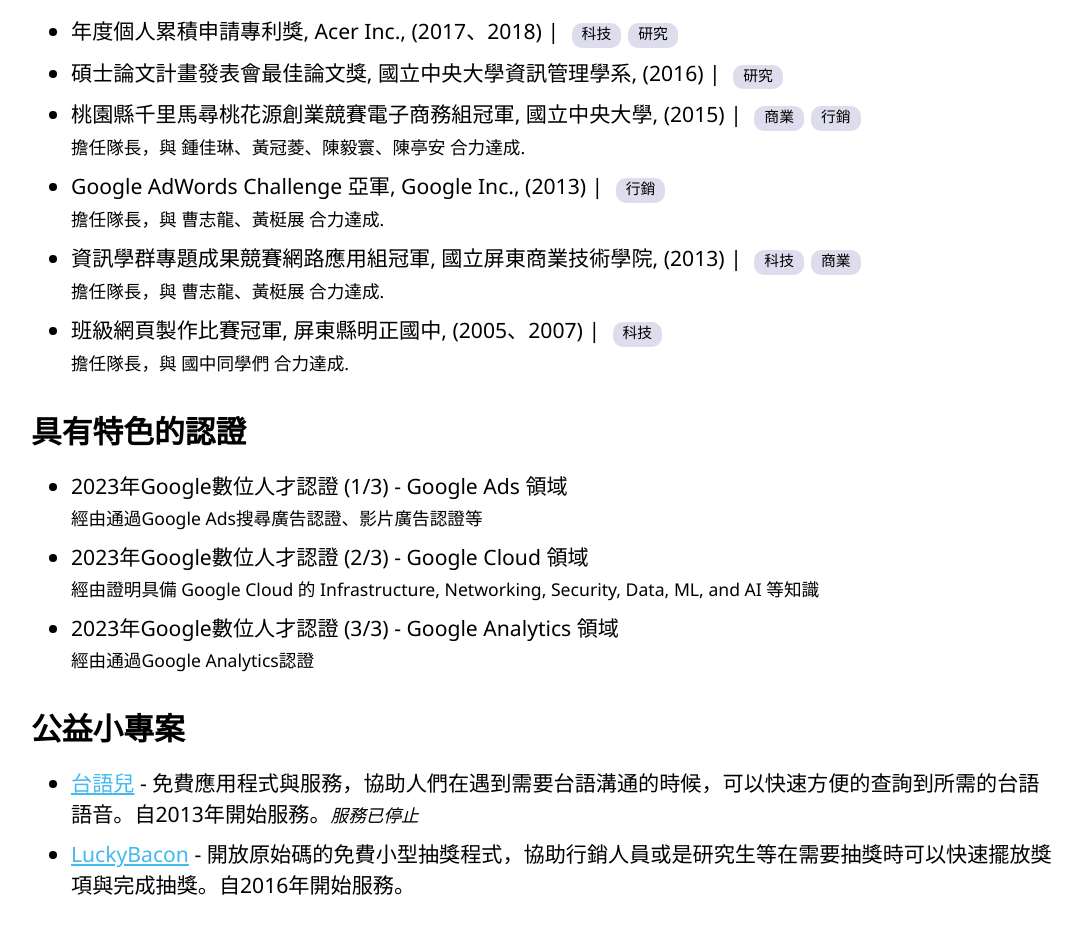
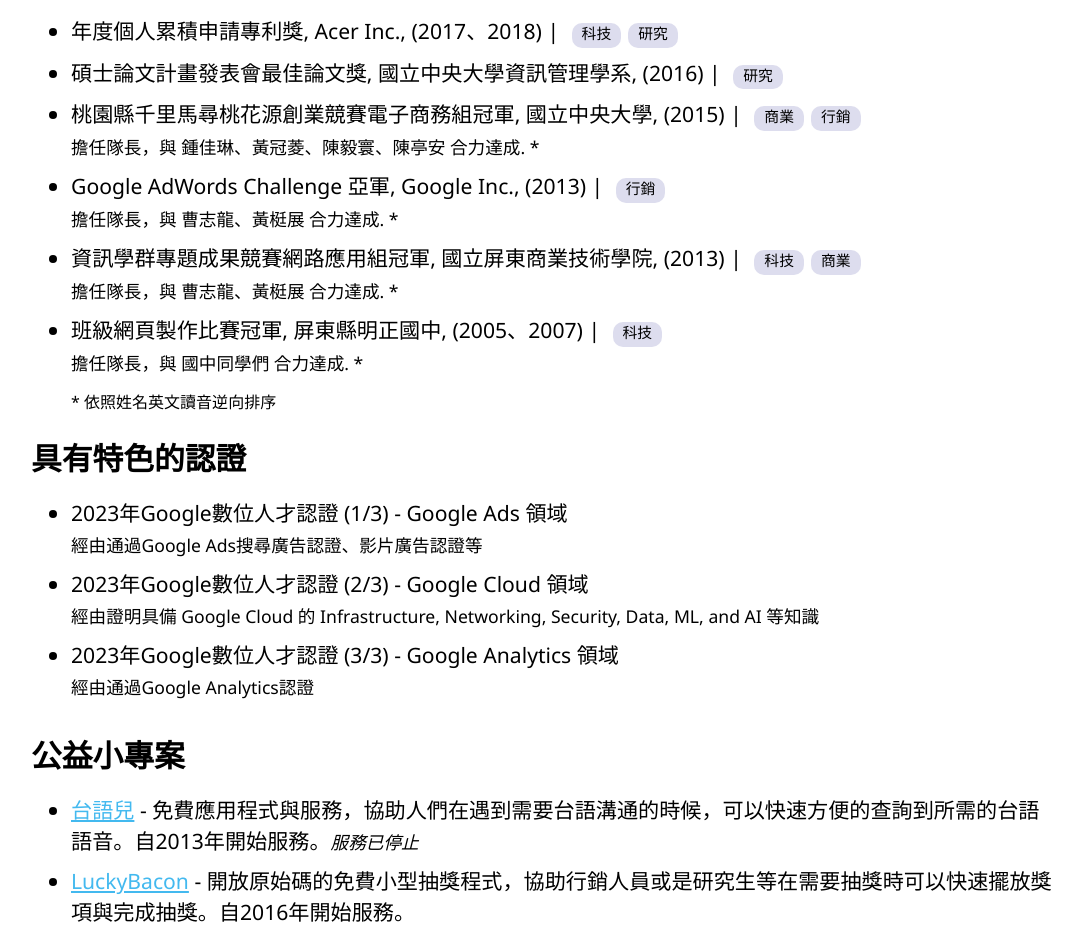
Before and after one commit to baconbao/baconbao.github.io, a Next.js app: page /zh-tw in a window 1280 px wide. Shown: the part 2300-3232 px from the top of the page, without its empty margins (97-1179 px from the left). Built offline with nearby package versions, Linux system fonts and the light colour scheme.

Commit message:
feat: add notes for award block

```diff
--- a/components/AppMain.js
+++ b/components/AppMain.js
@@ -133,6 +133,11 @@
                     )}
                 </li>
             ))}
+            <div class="notes">
+                <small>
+                    {data.formatter.notes()}
+                </small>
+            </div>
         </ul>
     </div>
 );
--- a/data/en-us.js
+++ b/data/en-us.js
@@ -316,9 +316,10 @@
             getItemLabels: (item) => item.labels,
             withMembers: (item) => {
                 let str = '';
-                if (item.with.length > 0) str = `Serve as ${item.role} and work together with ${item.with.join(symbol.and)}.`;
+                if (item.with.length > 0) str = `Serve as ${item.role} and work together with ${item.with.join(symbol.and)}. *`;
                 return str;
             },
+            notes: () => '* Descending sort by last name',
         },
     },
     publication: {
--- a/data/zh-tw.js
+++ b/data/zh-tw.js
@@ -314,9 +314,10 @@
             getItemLabels: (item) => item.labels,
             withMembers: (item) => {
                 let str = '';
-                if (item.with.length > 0) str = `擔任${item.role}，與 ${item.with.join(symbol.and)} 合力達成.`;
+                if (item.with.length > 0) str = `擔任${item.role}，與 ${item.with.join(symbol.and)} 合力達成. *`;
                 return str;
             },
+            notes: () => '* 依照姓名英文讀音逆向排序',
         },
     },
     publication: {
```
